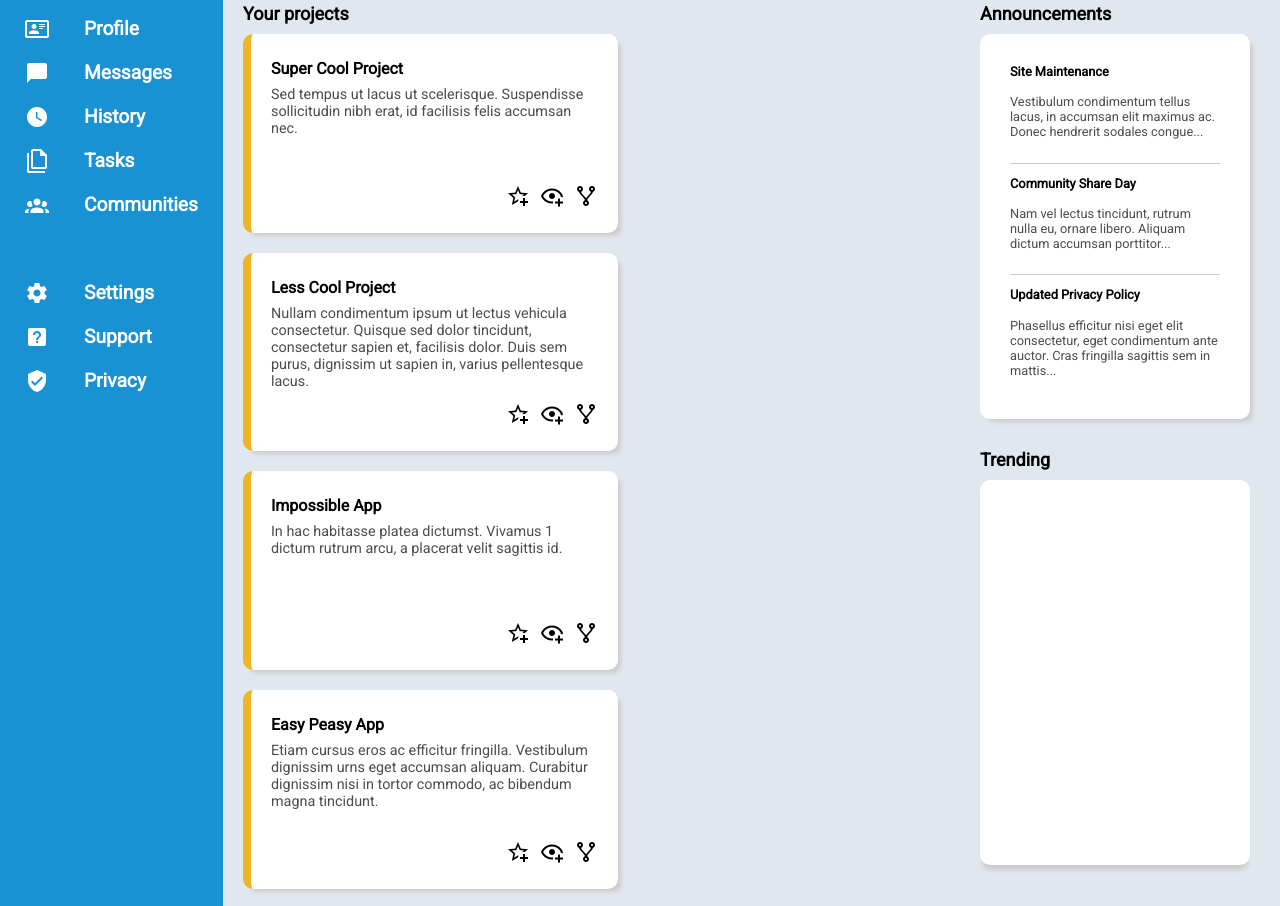
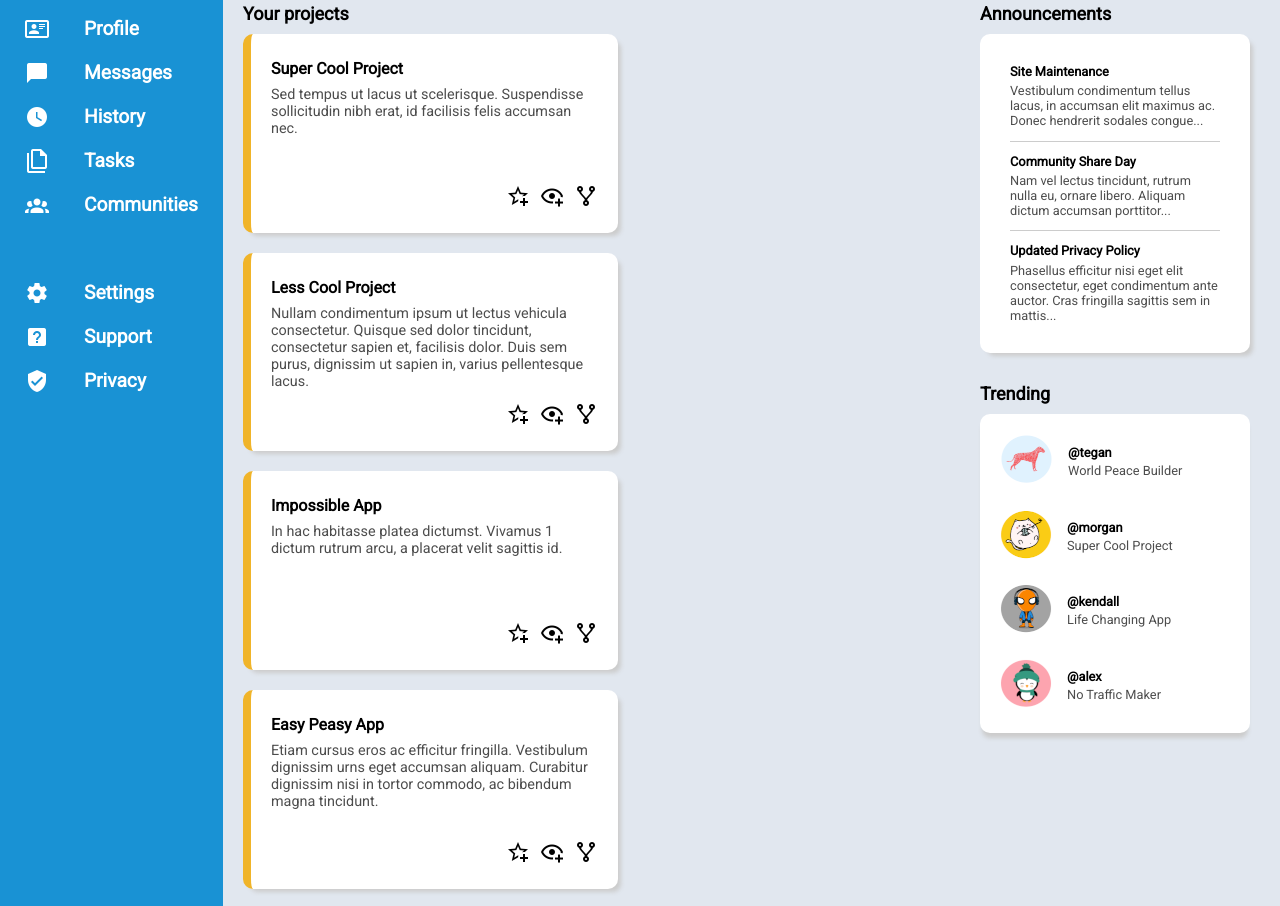
Before and after one commit to mikonto/dashboard-project, a plain HTML site: page index.html in a window 1280 px wide. Shown: the part 193-1099 px from the top of the page. Drawn offline with Linux system fonts and the light colour scheme.

Commit message:
Finish Trending-section

```diff
--- a/index.html
+++ b/index.html
@@ -47,7 +47,7 @@
             </div>
             <div class="header-icons">
                 <img src="Images/bell.png" alt="">
-                <img src="Images/avatar-small.png" alt="">
+                <img src="Images/morgan.png" alt="">
                 <div>Morgan Oakley</div>
             </div>
             <div class="header-name">
@@ -139,12 +139,39 @@
                         <div class="announcements-card-content">Phasellus efficitur nisi eget elit consectetur, eget condimentum ante auctor. Cras fringilla sagittis sem in mattis...</div>
                     </div>
                 </div>
-
-
             </div>
             <div class="trending">
                 <div class="trending-header">Trending</div>
-                <div class="trending-card"></div>
+                <div class="trending-content">
+                    <div class="trending-user-container">
+                        <div class="trending-user-icon"><img src="Images/tegan.png" alt=""></div>
+                        <div class="trending-user">
+                            <div class="trending-user-name">@tegan</div>
+                            <div class="trending-user-description">World Peace Builder</div>
+                        </div>
+                    </div>
+                    <div class="trending-user-container">
+                        <div class="trending-user-icon"><img src="Images/morgan.png" alt=""></div>
+                        <div class="trending-user">
+                            <div class="trending-user-name">@morgan</div>
+                            <div class="trending-user-description">Super Cool Project</div>
+                        </div>
+                    </div>
+                    <div class="trending-user-container">
+                        <div class="trending-user-icon"><img src="Images/kendall.png" alt=""></div>
+                        <div class="trending-user">
+                            <div class="trending-user-name">@kendall</div>
+                            <div class="trending-user-description">Life Changing App</div>
+                        </div>
+                    </div>
+                    <div class="trending-user-container">
+                        <div class="trending-user-icon"><img src="Images/alex.png" alt=""></div>
+                        <div class="trending-user">
+                            <div class="trending-user-name">@alex</div>
+                            <div class="trending-user-description">No Traffic Maker</div>
+                        </div>
+                    </div>
+                </div>
             </div>
         </div>
     </div>
--- a/style.css
+++ b/style.css
@@ -170,7 +170,6 @@ html, body {
     background-color: #e1e7ef;
     display: grid;
     grid-template-columns: 4fr max(300px);
-    grid-template-rows: 1fr 1fr 1fr;
     grid-template-areas: "projects announcements"
     "projects trending" "projects .";
 }
@@ -230,6 +229,7 @@ html, body {
     margin: 30px 30px 15px 0px;
     display: grid;
     grid-template-rows: auto 1fr;
+    height: 350px;
 }
 
 .announcements-header {
@@ -278,6 +278,7 @@ html, body {
     margin: 15px 30px 30px 0px;
     display: grid;
     grid-template-rows: auto 1fr;
+    height: 350px;
 }
 
 .trending-header {
@@ -287,9 +288,34 @@ html, body {
     margin-bottom: 10px;
 }
 
-.trending-card {
+.trending-content {
     background-color: white;
     box-shadow: 0 7px 4px -2px #ccc;
     border-radius: 10px;
+    display: grid;
+    grid-template-rows: 1fr 1fr 1fr 1fr;
+    padding-top: 10px;
+    padding-bottom: 10px;
+}
 
+.trending-user-container {
+    display: grid;
+    grid-template-columns: auto 1fr;
+    align-items: center;
+    padding: 5px 20px 5px 20px;
 }
+
+.trending-user {
+    margin-left: 15px;
+}
+
+.trending-user-name {
+    font-size: 0.8rem;
+    font-weight: bold;
+    margin-bottom: 3px;
+}
+
+.trending-user-description {
+    font-size: 0.8rem;
+    color: rgba(0, 0, 0, 0.7);
+}
```
Also changed, not shown: Images/alex.png (added), Images/kendall.png (added), Images/morgan.png (added), Images/tegan.png (added).
